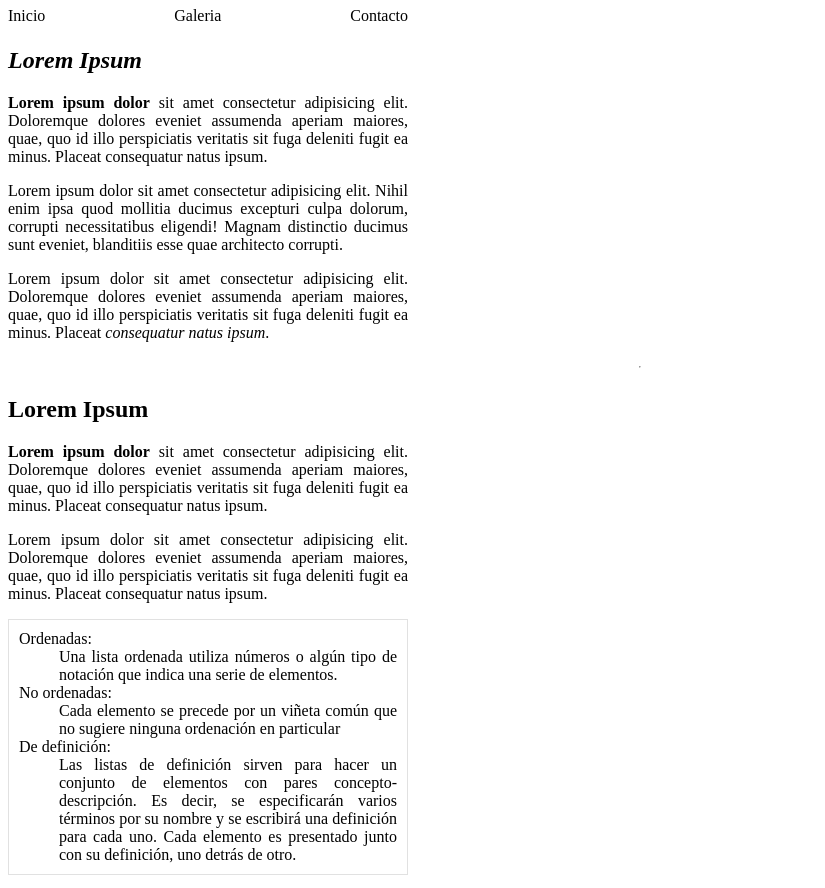
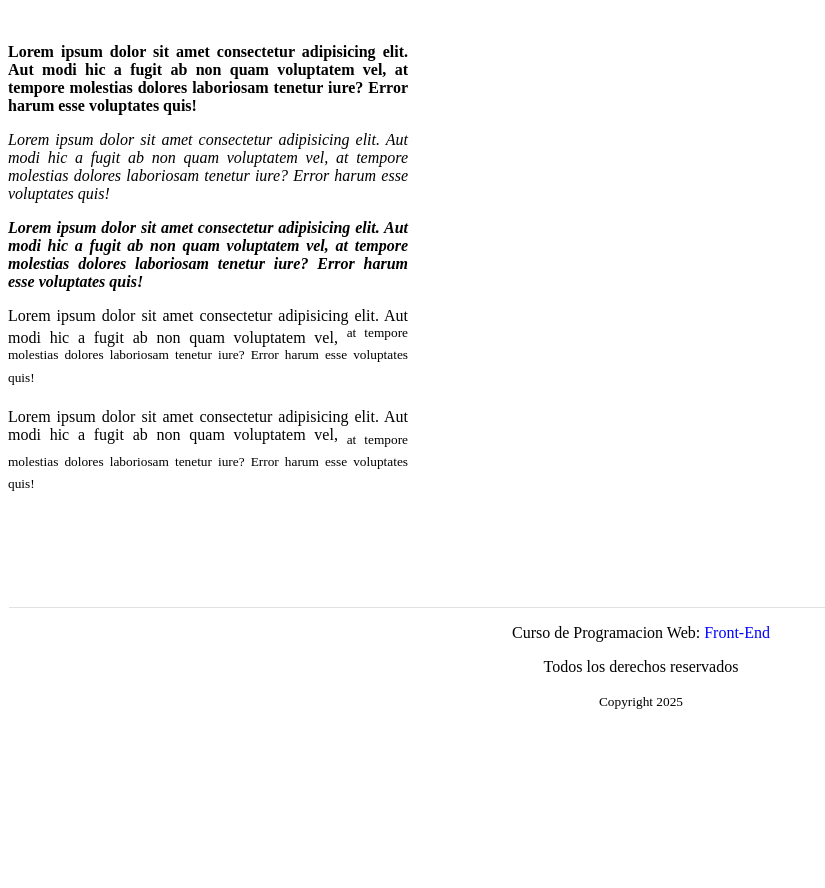
Before and after one commit to sdsj0210/clases-practicas-front-end-, a plain HTML site: page M1P05_SAIA_DANIELA_SANCHEZ_JACQUET/index.html in a window 1280 px wide. Shown: the part 81-969 px from the top of the page, without its empty margins (0-825 px from the left). After the commit the page ends 800 px from the top, so only its background shows below. Drawn offline with Linux system fonts and the light colour scheme.

Commit message:
Practicing5

```diff
--- a/M1P05_SAIA_DANIELA_SANCHEZ_JACQUET/index.html
+++ b/M1P05_SAIA_DANIELA_SANCHEZ_JACQUET/index.html
@@ -7,109 +7,74 @@
     <meta name="keywords" content="meta, practicas, html, lorem " />
     <link rel="stylesheet" href="style.css" />
 
-    <title>Practica 4</title>
-    <!-- Cambiaremos la etiqueta <title> y pondremos “Práctica 4”. -->
+    <title>Practica 5</title>
+    <!-- Cambiaremos la etiqueta <title> a “Práctica 5”. -->
   </head>
 
   <body>
     <header>
-      <h1>Contenedores Semanticos y de Texto</h1>
-      <nav class="menu">
-        <a href="inicio.html">Inicio</a>
-        <a href="galeria.html">Galeria</a>
-        <a href="contacto.html">Contacto</a>
-      </nav>
+      <h2><u>Contenedores Semanticos y de Texto</u></h2>
+      <!-- Crear un <header> con un encabezado de segundo nivel y subrayado. -->
     </header>
 
-    <section class="parrafos">
-      <article>
-        <h2><i>Lorem Ipsum</i></h2>
-        <!-- Uno de los encabezados de los artículos debe de estar en cursiva. -->
-        <p>
-          <strong>Lorem ipsum dolor</strong>
-          <!-- Las tres primeras palabras de cada artículo deben de indicar importancia -->
-          sit amet consectetur adipisicing elit. Doloremque dolores eveniet
-          assumenda aperiam maiores, quae, quo id illo perspiciatis veritatis
-          sit fuga deleniti fugit ea minus. Placeat consequatur natus ipsum.
-        </p>
-        <p>
-          Lorem ipsum dolor sit amet consectetur adipisicing elit. Nihil enim
-          ipsa quod mollitia ducimus excepturi culpa dolorum, corrupti
-          necessitatibus eligendi! Magnam distinctio ducimus sunt eveniet,
-          blanditiis esse quae architecto corrupti.
-        </p>
-        <p>
-          Lorem ipsum dolor sit amet consectetur adipisicing elit. Doloremque
-          dolores eveniet assumenda aperiam maiores, quae, quo id illo
-          perspiciatis veritatis sit fuga deleniti fugit ea minus. Placeat
-          <em>consequatur natus ipsum</em>.
-          <!-- Las tres últimas palabras de cada artículo deben indicar énfasis -->
-        </p>
-      </article>
+    <section>
+      <p class="parrafos">
+        <!-- Añadir un párrafo en negrita. -->
+        <b>
+          Lorem ipsum dolor sit amet consectetur adipisicing elit. Aut modi hic
+          a fugit ab non quam voluptatem vel, at tempore molestias dolores
+          laboriosam tenetur iure? Error harum esse voluptates quis!
+        </b>
+      </p>
+
+      <p class="parrafos">
+        <!-- Añadir un párrafo en cursiva. -->
+        <i>
+          Lorem ipsum dolor sit amet consectetur adipisicing elit. Aut modi hic
+          a fugit ab non quam voluptatem vel, at tempore molestias dolores
+          laboriosam tenetur iure? Error harum esse voluptates quis!
+        </i>
+      </p>
+
+      <p class="parrafos">
+        <!-- Añadir un párrafo con énfasis e importancia semántica. -->
+        <strong>
+          <em>
+            Lorem ipsum dolor sit amet consectetur adipisicing elit. Aut modi
+            hic a fugit ab non quam voluptatem vel, at tempore molestias dolores
+            laboriosam tenetur iure? Error harum esse voluptates quis!
+          </em>
+        </strong>
+      </p>
+
+      <p class="parrafos">
+        <!--Añadir un párrafo con texto normal y otro texto a modo de superíndice. -->
+        Lorem ipsum dolor sit amet consectetur adipisicing elit. Aut modi hic a
+        fugit ab non quam voluptatem vel,
+        <sup>
+          at tempore molestias dolores laboriosam tenetur iure? Error harum esse
+          voluptates quis!
+        </sup>
+      </p>
+
+      <p class="parrafos">
+        <!--Añadir un párrafo con texto normal y otro texto a modo de subíndice. -->
+        Lorem ipsum dolor sit amet consectetur adipisicing elit. Aut modi hic a
+        fugit ab non quam voluptatem vel,
+        <sub>
+          at tempore molestias dolores laboriosam tenetur iure? Error harum esse
+          voluptates quis!
+        </sub>
+      </p>
     </section>
-
-    <hr />
-    <!-- Hay que colocar un quiebre temático entre las etiquetas <section> y <aside>.-->
-
-    <aside class="parrafos">
-      <article>
-        <h2>Lorem Ipsum</h2>
-
-        <p>
-          <strong>Lorem ipsum dolor</strong> sit amet consectetur adipisicing
-          <!-- Las tres primeras palabras de cada artículo deben de indicar importancia -->
-          elit. Doloremque dolores eveniet assumenda aperiam maiores, quae, quo
-          id illo perspiciatis veritatis sit fuga deleniti fugit ea minus.
-          Placeat consequatur natus ipsum.
-        </p>
-        <p>
-          Lorem ipsum dolor sit amet consectetur adipisicing elit. Doloremque
-          dolores eveniet assumenda aperiam maiores, quae, quo id illo
-          perspiciatis veritatis sit fuga deleniti fugit ea minus. Placeat
-          consequatur natus ipsum.
-        </p>
-
-        <!-- Dentro del <aside> tendremos que insertar una definición usando las etiquetas correspondientes. -->
-        <dl class="definicion">
-          <dt>Ordenadas:</dt>
-          <dd>
-            Una lista ordenada utiliza números o algún tipo de notación que
-            indica una serie de elementos.
-          </dd>
-          <dt>No ordenadas:</dt>
-          <dd>
-            Cada elemento se precede por un viñeta común que no sugiere ninguna
-            ordenación en particular
-          </dd>
-          <dt>De definición:</dt>
-          <dd>
-            Las listas de definición sirven para hacer un conjunto de elementos
-            con pares concepto-descripción. Es decir, se especificarán varios
-            términos por su nombre y se escribirá una definición para cada uno.
-            Cada elemento es presentado junto con su definición, uno detrás de
-            otro.
-          </dd>
-        </dl>
-
-        <p>
-          Lorem ipsum dolor sit amet consectetur adipisicing elit. Doloremque
-          dolores eveniet assumenda aperiam maiores, quae, quo id illo
-          perspiciatis veritatis sit fuga deleniti fugit ea minus. Placeat
-          <em>consequatur natus ipsum</em>.
-          <!-- Las tres últimas palabras de cada artículo deben indicar énfasis -->
-        </p>
-      </article>
-    </aside>
 
     <footer>
       <div>
-        <h3>Todos los derechos reservados</h3>
+        <!-- Crear un <footer> y añadir un “Copyright 2022” con letra pequeña -->
         <p>Curso de Programacion Web:<span> Front-End</span></p>
-        <p>Saia Daniela Sánchez Jacquet</p>
+        <p>Todos los derechos reservados</p>
+        <small>Copyright 2025</small>
       </div>
     </footer>
-
-    <hr />
-    <!-- Hay que colocar un quiebre temático entre las etiquetas <body> y <footer>. -->
   </body>
 </html>
--- a/M1P05_SAIA_DANIELA_SANCHEZ_JACQUET/style.css
+++ b/M1P05_SAIA_DANIELA_SANCHEZ_JACQUET/style.css
@@ -4,25 +4,9 @@ body {
   min-height: 98vh;
 }
 
-.menu {
-  display: flex;
-  justify-content: space-between;
-  width: 400px;
-}
-
-.menu a {
-  text-decoration: none;
-  color: black;
-}
-
 .parrafos {
   text-align: justify;
   width: 400px;
-}
-
-.definicion {
-  border: #e1e1e1 1px solid;
-  padding: 10px;
 }
 
 span {
```
